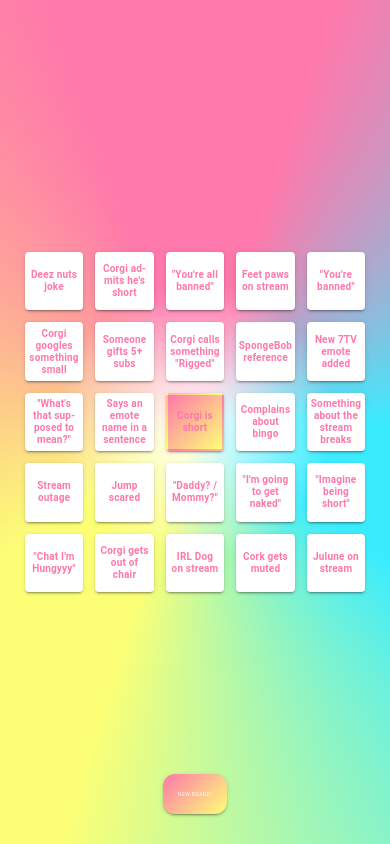
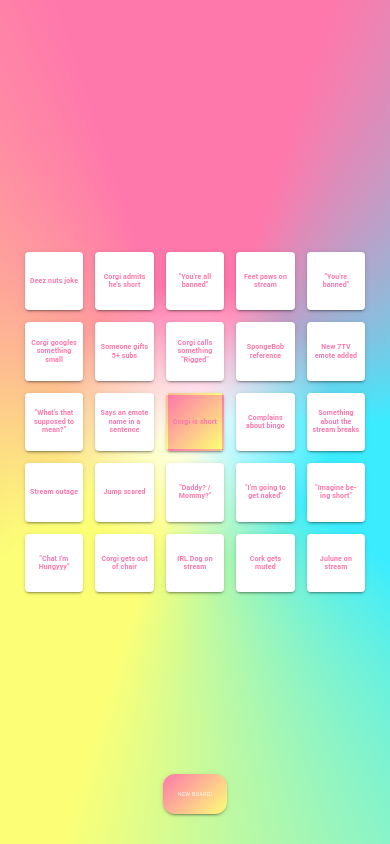
Before and after one commit to MeepsKitten/Corgo, a Vue app: page / in a window 390 px wide. Built offline with nearby package versions, Linux system fonts and the light colour scheme.

Commit message:
improved text scaling

```diff
--- a/src/pages/index.vue
+++ b/src/pages/index.vue
@@ -9,7 +9,13 @@
           <div class="bingo-board">
             <div class="bingo-grid">
               <v-card v-for="(cell, index) in bingoItems" :key="index" class="bingo-cell" :class="{ 'selected': cell.selected, 'free-space': cell.isFree && !cell.selected, 'winning-cell': winningCells.includes(index) }" elevation="2" @click="toggleCell(index)">
-                <v-card-text class="text-center d-flex align-center justify-center">
+                <v-card-text
+                  class="text-center d-flex align-center justify-center"
+                  :class="{
+                    'text-small': cell.text.length > 20,
+                    'text-smaller': cell.text.length > 30
+                  }"
+                >
                   <span>{{ cell.text }}</span>
                 </v-card-text>
               </v-card>
@@ -233,24 +239,28 @@ onMounted(() => {
   color: #ff78ab;
   position: relative;
   z-index: 1;
-  font-size: min(2vh, 14px);
+  font-size: min(2.5vmin, 16px);
   line-height: 1.2;
   padding: min(1vh, 8px);
   word-wrap: break-word;
   hyphens: auto;
+  width: 100%;
+  height: 100%;
+  display: flex;
+  align-items: center;
+  justify-content: center;
 }
 
 @media (max-width: 600px) {
   .bingo-cell .v-card-text {
-    font-size: min(1.8vh, 12px);
     padding: 3px;
+    font-size: min(2vmin, 14px);
   }
 }
 
 @media (max-width: 400px) {
   .bingo-cell .v-card-text {
-    font-size: min(1.6vh, 10px);
-    padding: 2px;
+    font-size: min(1.8vmin, 12px);
   }
 }
 
```
